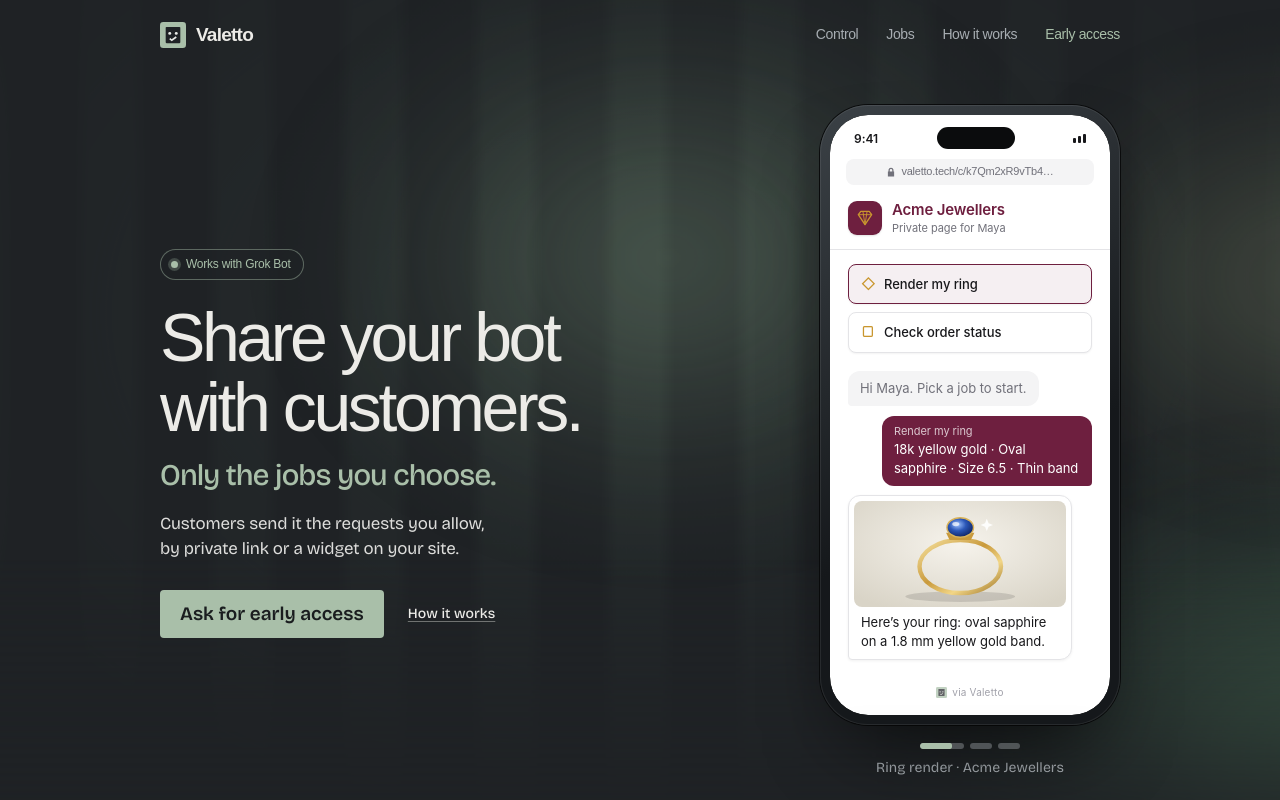
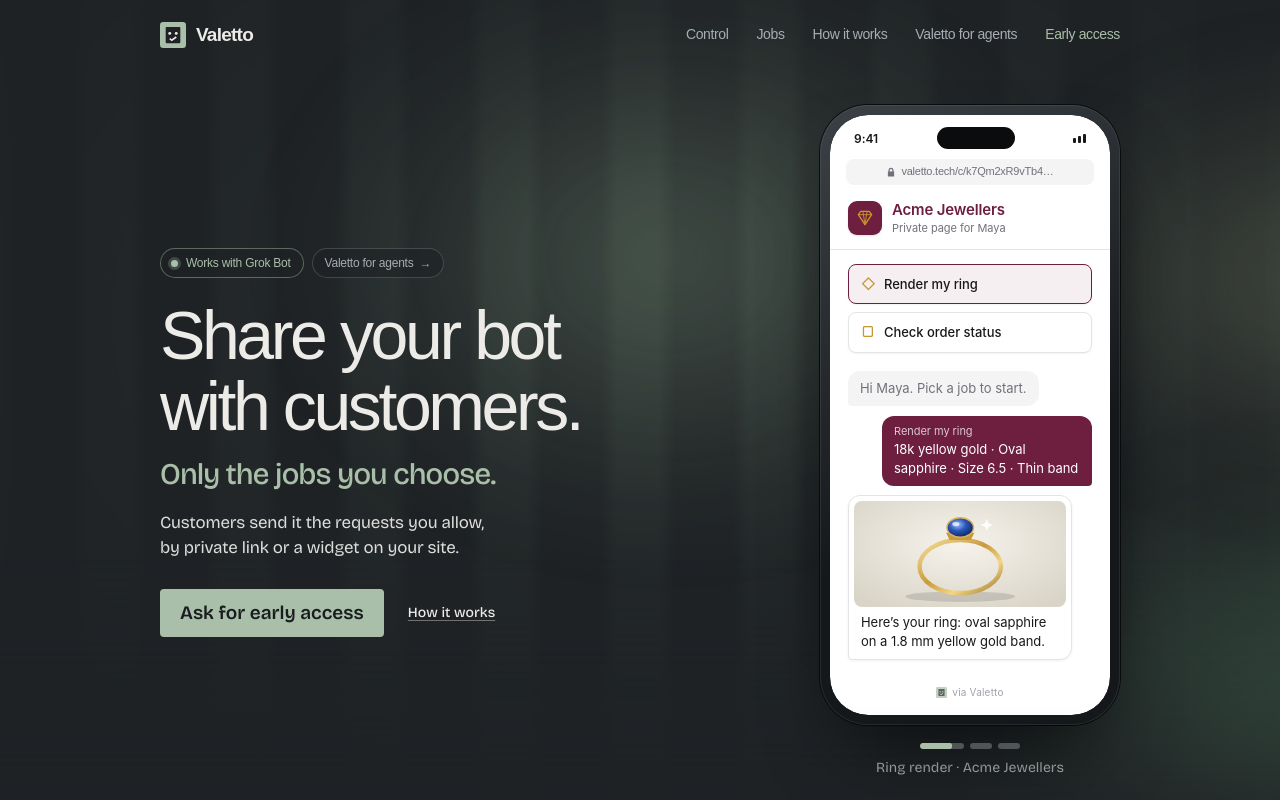
Before and after one commit to klahrich/replyslip, a Next.js app: page /valetto in a window 1280 px wide. Shown: the top 800 px of the page. Built offline with nearby package versions, Linux system fonts and the light colour scheme; a web font is replaced by a local one.

Commit message:
Valetto homepage: add a Valetto for agents link to the nav and hero

```diff
--- a/app/(site)/valetto/page.tsx
+++ b/app/(site)/valetto/page.tsx
@@ -4,7 +4,7 @@ import Link from 'next/link';
 import { MarkIcon } from '@/components/site/Mark';
 import { PhoneChat } from '@/components/site/valetto/PhoneChat';
 import { ValettoEffects } from '@/components/site/valetto/ValettoEffects';
-import { EARLY_ACCESS, ValettoFoot } from '@/components/site/valetto/ValettoChrome';
+import { AGENT_TO_AGENT, EARLY_ACCESS, ValettoFoot } from '@/components/site/valetto/ValettoChrome';
 import '@/components/site/landing.css';
 import '../landing-width.css';
 import '../landing-bg.css';
@@ -208,6 +208,9 @@ export default function ValettoPage() {
               <a href="#how">How it works</a>
             </li>
             <li>
+              <Link href={AGENT_TO_AGENT}>Valetto for agents</Link>
+            </li>
+            <li>
               <Link className="go" href={EARLY_ACCESS}>
                 Early access
               </Link>
@@ -219,10 +222,16 @@ export default function ValettoPage() {
       <main id="main">
         <section className="vt-hero" id="top" aria-labelledby="h1">
           <div className="vt-hero-copy">
-            <p className="vt-badge">
-              <span className="vt-badge-dot" aria-hidden="true" />
-              Works with Grok Bot
-            </p>
+            <div className="vt-badges">
+              <p className="vt-badge">
+                <span className="vt-badge-dot" aria-hidden="true" />
+                Works with Grok Bot
+              </p>
+              <Link className="vt-badge vt-badge-link" href={AGENT_TO_AGENT}>
+                Valetto for agents
+                <span aria-hidden="true">→</span>
+              </Link>
+            </div>
             <h1 id="h1">
               <span className="l">
                 <Words text="Share your bot with customers." />
--- a/components/site/valetto/valetto.css
+++ b/components/site/valetto/valetto.css
@@ -10,10 +10,19 @@
 .vt .top nav{font-variation-settings:"wdth" 87.5;letter-spacing:-.02em}
 .vt-url{letter-spacing:-.02em}
 .vt .top nav a.go{color:var(--accent)}
+.vt .top nav a{white-space:nowrap}
+@media (max-width:860px){.vt .top nav ul{gap:20px}}
 
 /* hero */
 .vt-hero{display:grid;grid-template-columns:minmax(0,1fr) auto;column-gap:clamp(32px,5vw,72px);align-items:center;padding:clamp(36px,7vh,72px) var(--m) 0}
 .vt-badge{display:inline-flex;align-items:center;gap:8px;padding:5px 12px 5px 10px;border:1px solid color-mix(in srgb,var(--accent) 45%,transparent);border-radius:999px;font-size:.75rem;font-variation-settings:"wdth" 87.5;letter-spacing:-.02em;color:var(--accent);background:color-mix(in srgb,var(--bg) 60%,transparent)}
+.vt-badges{display:flex;flex-wrap:wrap;align-items:center;gap:8px}
+/* the agent guide as a second, quieter mono chip beside the badge */
+.vt-badge-link{gap:6px;padding:5px 12px;border-color:color-mix(in srgb,var(--ink) 18%,transparent);color:var(--muted);text-decoration:none;white-space:nowrap;transition:color 150ms ease,border-color 150ms ease}
+@media (hover:hover) and (pointer:fine){.vt-badge-link:hover{color:var(--ink);border-color:color-mix(in srgb,var(--accent) 45%,transparent)}}
+.vt-badge-link:focus-visible{outline:2px solid var(--accent);outline-offset:2px}
+/* phones: tighter chips and no arrow, so both stay on one line at 390 */
+@media (max-width:420px){.vt-badges{gap:6px}.vt-badges .vt-badge{padding:5px 10px 5px 9px}.vt-badges .vt-badge-link{padding:5px 10px}.vt-badge-link span{display:none}}
 .vt-badge-dot{width:7px;height:7px;border-radius:50%;background:var(--accent);box-shadow:0 0 0 3px color-mix(in srgb,var(--accent) 25%,transparent)}
 .vt-hero h1{margin-top:22px;font-family:var(--vt-mono);font-stretch:87.5%;font-variation-settings:"wdth" 87.5;font-size:clamp(2.375rem,1.2rem + 4.2vw,4.25rem);line-height:1.04;letter-spacing:-.05em;font-weight:450}
 .vt-hero h1 .l{display:block}
```
